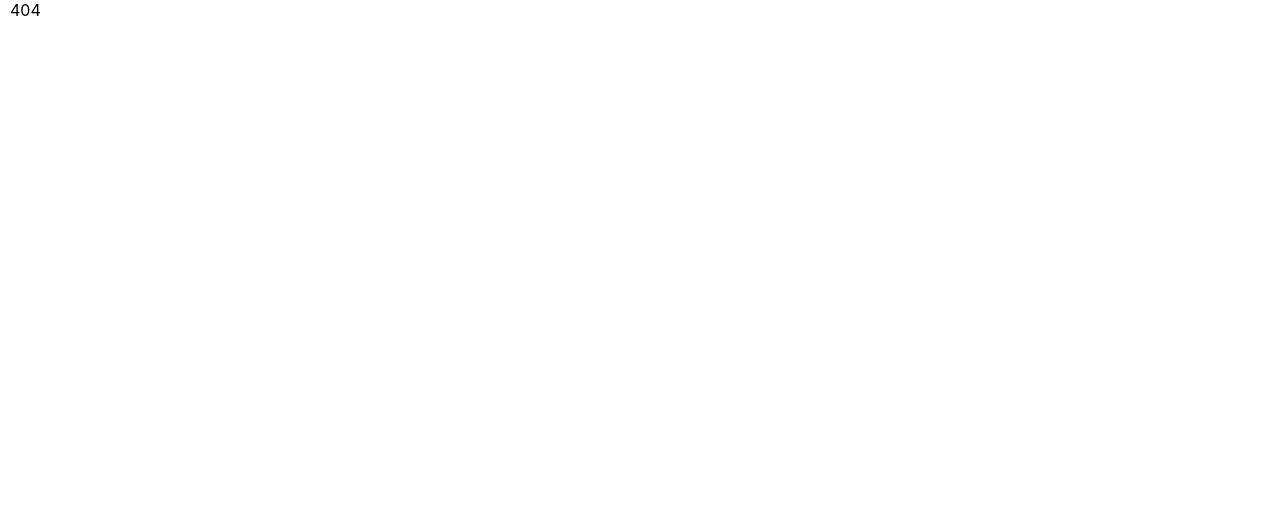
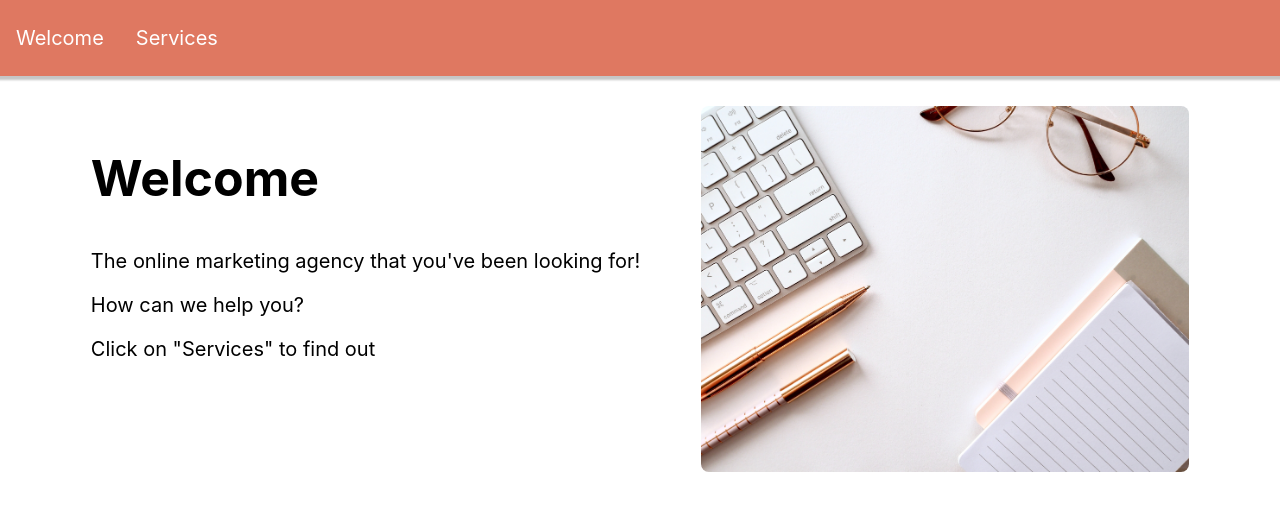
Before and after one commit to mariago6/react-sprint7, a React (Create React App) app: page / in a window 1280 px wide. Shown: the top 510 px of the page. Built offline with nearby package versions, Linux system fonts and the light colour scheme.

Commit message:
exercise_5

```diff
--- a/src/aplication/routes.js
+++ b/src/application/routes.js
@@ -5,7 +5,7 @@ import App from '../pages/App';
 const AllRoutes = () => (
   <BrowserRouter>
       <Routes>
-          <Route path="/welcome" element={<Welcome />} />
+          <Route path="/" element={<Welcome />} />
           <Route path="/app" element={<App />} />
           <Route path="*" element={<div>404</div> } />
       </Routes>
--- a/src/components/Navbar.js
+++ b/src/components/Navbar.js
@@ -1,14 +1,15 @@
 import React from "react";
 import {Link} from 'react-router-dom'
+import {Nav, NavUl, NavLi} from '../styled'
 
 function Navbar() {
   return(
-    <div className="navbar">
-      <ul className="nav-links">
-        <Link to="/welcome">Welcome</Link>
-        <Link to="/app">About</Link>
-      </ul>
-    </div>
+    <Nav>
+      <NavUl>
+        <NavLi><Link className="link" to="/"> Welcome </Link></NavLi>
+        <NavLi><Link className="link" to="/app"> Services </Link></NavLi>
+      </NavUl>
+    </Nav>
   )
 }
 
--- a/src/index.css
+++ b/src/index.css
@@ -1,6 +1,5 @@
 body {
   margin: 0;
-  margin-left: 10px;
   font-family: -apple-system, BlinkMacSystemFont, 'Segoe UI', 'Roboto', 'Oxygen',
     'Ubuntu', 'Cantarell', 'Fira Sans', 'Droid Sans', 'Helvetica Neue',
     sans-serif;
@@ -12,3 +11,12 @@ code {
   font-family: source-code-pro, Menlo, Monaco, Consolas, 'Courier New',
     monospace;
 }
+
+.link {
+  text-decoration: none;
+  color: white;
+}
+
+.app {
+  margin: 30px;
+}
--- a/src/index.js
+++ b/src/index.js
@@ -1,7 +1,7 @@
 import React from 'react';
 import ReactDOM from 'react-dom/client';
 import './index.css';
-import AllRoutes from './aplication/routes';
+import AllRoutes from './application/routes';
 
 
 const root = ReactDOM.createRoot(document.getElementById('root'));
--- a/src/pages/App.js
+++ b/src/pages/App.js
@@ -1,6 +1,6 @@
 import React from 'react'
 import { useState, useEffect } from 'react';
-import {PanellBox} from '../styled'
+import {PanellBox, TextTotalPrice} from '../styled'
 import Panell from '../components/Panell';
 import Navbar from '../components/Navbar';
 
@@ -30,7 +30,8 @@ function App() {
   return (
     <form>
       <Navbar />
-      <h4>What do you want to do?</h4>
+      <div className='app'>
+        <h3>What do you want to do?</h3>
         <input
             type="checkbox"
             id='web'
@@ -83,7 +84,8 @@ function App() {
         <label htmlFor="ads">A Google Ads campaign (200€)</label>
         <br />
         <br />
-      <p>Total price: {totalPrice}€</p>
+        <TextTotalPrice>Total price: {totalPrice}€</TextTotalPrice>
+      </div>
     </form>
   )
 }
--- a/src/pages/Welcome.js
+++ b/src/pages/Welcome.js
@@ -1,14 +1,23 @@
 import React from 'react';
 import Navbar from '../components/Navbar';
+import {WelcomeTitle, WelcomeText, WelcomeBox, WelcomeFondo, WelcomeImage} from '../styled'
 
 
 
 function Welcome() {
   return (
-    <div>
+    <WelcomeFondo>
       <Navbar />
-      <h2> Benvinguts/des!</h2>
-    </div>
+      <WelcomeBox>
+        <article>
+          <WelcomeTitle> Welcome</WelcomeTitle>
+          <WelcomeText>The online marketing agency that you've been looking for!</WelcomeText>
+          <WelcomeText>How can we help you?</WelcomeText>
+          <WelcomeText>Click on "Services" to find out</WelcomeText>
+        </article>
+        <WelcomeImage alt='pc' src='./images/pc.jpg'/>
+      </WelcomeBox>
+    </WelcomeFondo>
   );
 }
 
--- a/src/styled.js
+++ b/src/styled.js
@@ -9,7 +9,6 @@ export const PanellBox = styled.div`
   padding: 20px 2px;
   margin-bottom: 20px;
   text-align: center;
-
 `
 export const TextBox = styled.label`
   margin: 10px;
@@ -29,3 +28,65 @@ export const Button = styled.button`
   cursor:pointer;
   font-size: 25px;
 `
+
+export const Nav = styled.nav`
+  height: 60px;
+  width: 100%;
+  display: flex;
+  align-items: center;
+  position: relative;
+  padding: 0.5rem 0rem;
+  background-color: #DF7861;
+  color: white;
+  box-shadow: 0 2px 2px 2px rgba(9, 9, 9, 0.23);
+  font-size: 20px;
+  margin: 0;
+`
+
+export const NavUl = styled.ul`
+  display: flex;
+  padding: 0;
+`
+
+export const NavLi = styled.li`
+  list-style-type: none;
+  margin: 0 1rem;
+  color: white;
+`
+
+export const TextTotalPrice = styled.p`
+  font-size: 18px;
+  border: solid;
+  border-width: 5px;
+  border-color: #DF7861;
+  border-radius: 8px;
+  width: 140px;
+  padding: 10px;
+  background-color: white;
+`
+
+export const WelcomeBox = styled.div`
+  margin: 30px;
+  display: flex;
+  justify-content: space-evenly;
+`
+
+export const WelcomeTitle = styled.h1`
+  font-size: 50px;
+`
+
+export const WelcomeText = styled.p`
+  font-size: 20px;
+`
+
+export const WelcomeFondo = styled.div`
+  height: 620px;
+  align-items: center;
+`
+
+export const WelcomeImage = styled.img`
+  object-fit: cover;
+  width: 40%;
+  height: 40%;
+  border-radius: 8px;
+`
```
Also changed, not shown: public/images/pc.jpg (added), 1 other file (tests, documents, lock files or other folders). Lines whose indentation alone changed are shown as unchanged.
